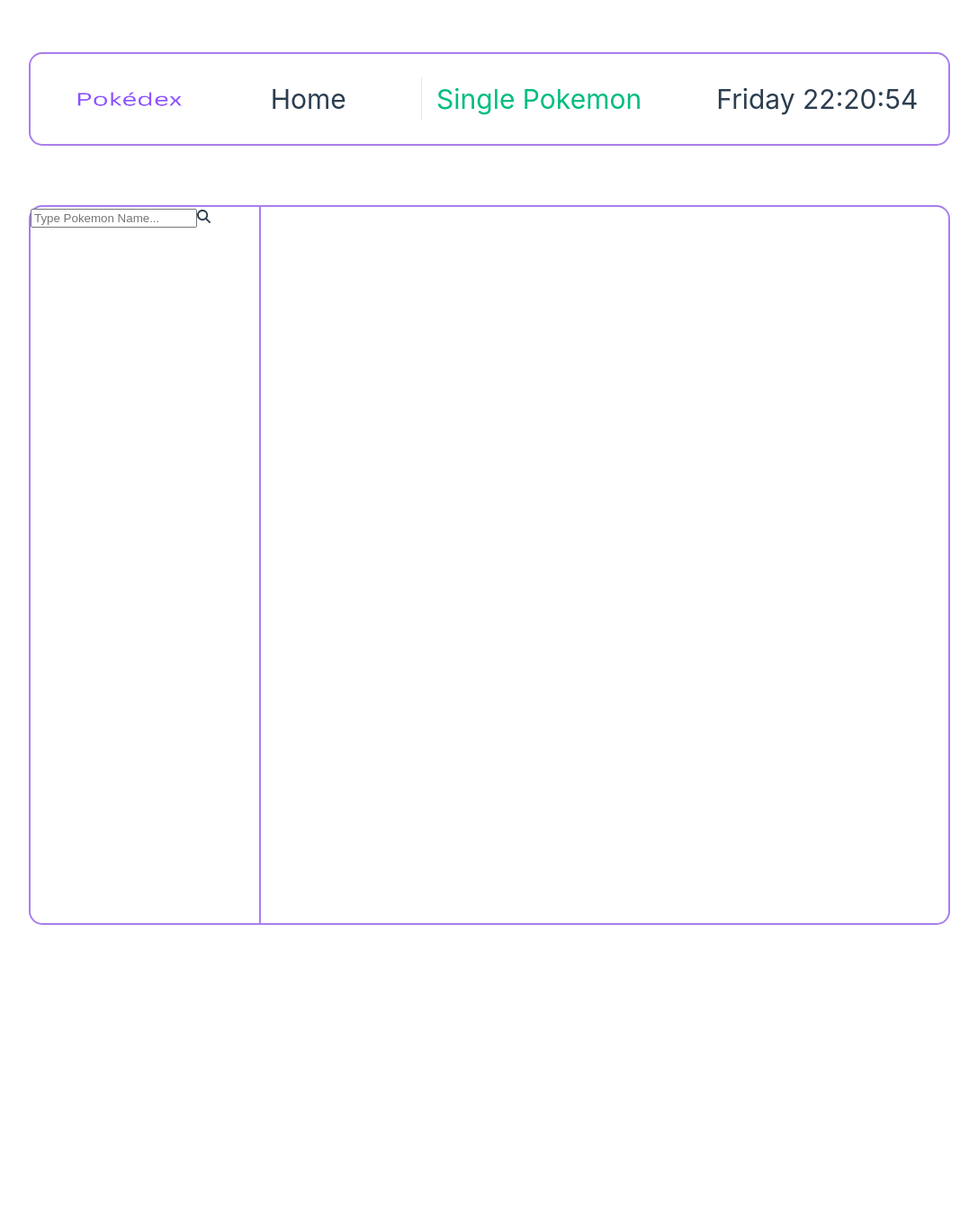
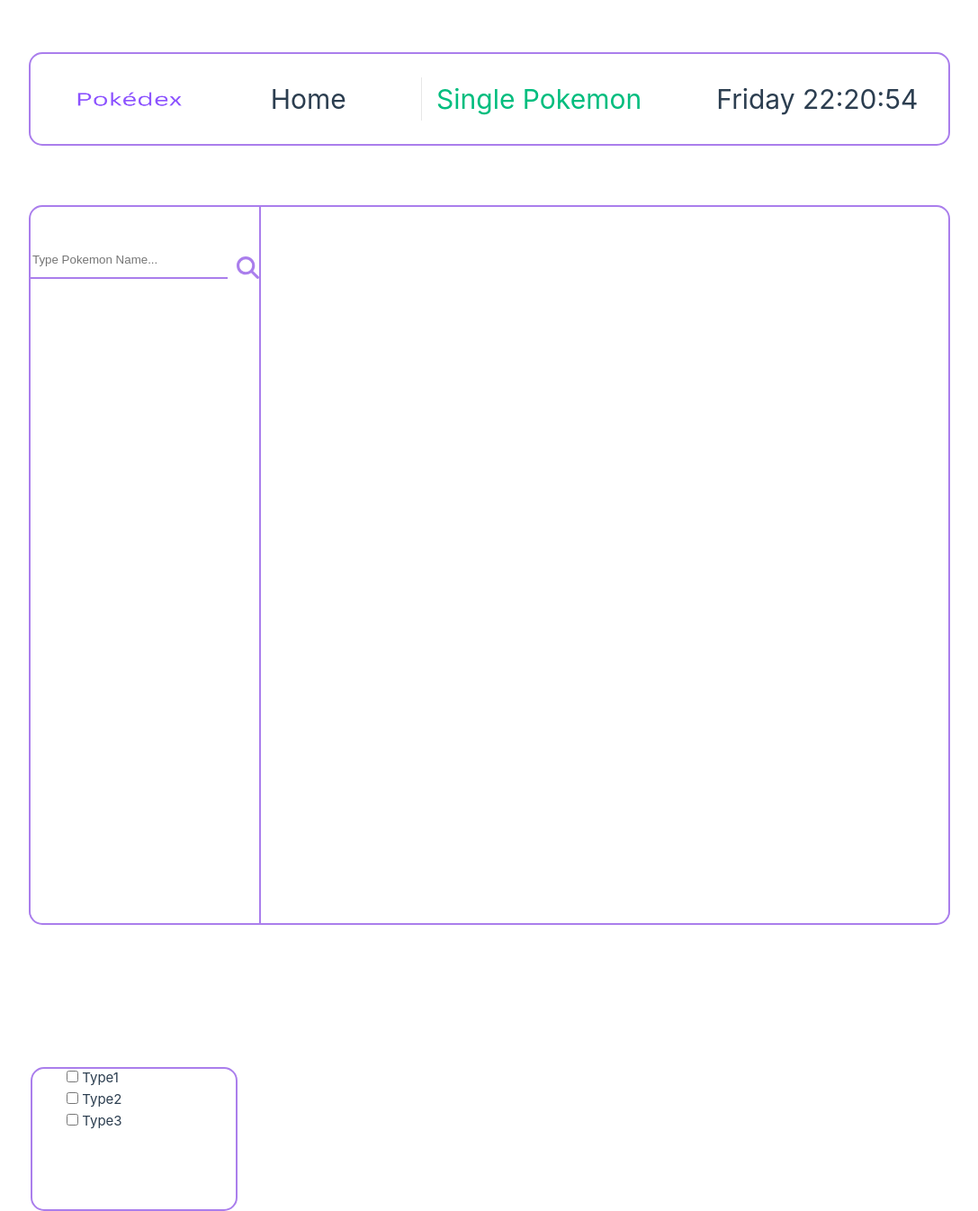
Before and after one commit to fidashn/aporia-fe-home-assignment-fida, a Vue app in the folder pokemon-server/pokedex-fida/: page / in a window 1280 px wide. Shown: the whole page at 90% size, without its empty margins (96-1183 px from the left). Before the commit the page ends 1028 px from the top, so only its background shows below. Built offline with nearby package versions, Linux system fonts and the light colour scheme.

Commit message:
docs:adds check boxes for illustration purpose

```diff
--- a/pokemon-server/pokedex-fida/src/views/HomePage.vue
+++ b/pokemon-server/pokedex-fida/src/views/HomePage.vue
@@ -16,7 +16,13 @@
       <fa-icon icon="search" class="search-icon" />
     </div>
   </div>
-  <div class="drop-down"><div class="drop-down-menu"></div> <p :class="fontWeight">{{input}}</p></div>
+  <div class="drop-down"><div class="drop-down-menu"></div> <p :class="fontWeight">{{input}}</p>
+  <ul class="list">
+        <li><input type="checkbox" /> Type1</li>
+        <li><input type="checkbox" /> Type2</li>
+        <li><input type="checkbox" /> Type3</li>
+      </ul>
+    </div>
  </div>
 </template>
 
@@ -39,4 +45,44 @@
   font-weight: 800;
 }
 
+.list{
+  list-style:none;
+  margin-top: 20vh;
+}
+
+.search-wrapper{
+  display: flex;
+  justify-content: space-around;
+  align-items: flex-end;
+  gap:10px;
+  padding-top: 1vw;
+  /* border: 2px rgb(170, 126, 236) solid; */
+  border-radius: 15px;
+  height: 10vh;
+}
+
+.input{
+  width:20vw;
+  height: 5vh;
+  border: transparent;
+  border-bottom: 2px rgb(170, 126, 236) solid;
+  /* border-radius: 10px; */
+  position: relative;
+  bottom: 0;
+}
+.search-icon{
+ color: rgb(170, 126, 236);
+ height: 25px;
+}
+
+.drop-down-menu{
+  width: 18vw;
+  height: 20vh;
+  /* background-color: rgb(215, 250, 235); */
+  position: absolute;
+  border: 2px rgb(170, 126, 236) solid;
+  border-radius: 15px;
+  text-align: center;
+}
+
 </style>
```
